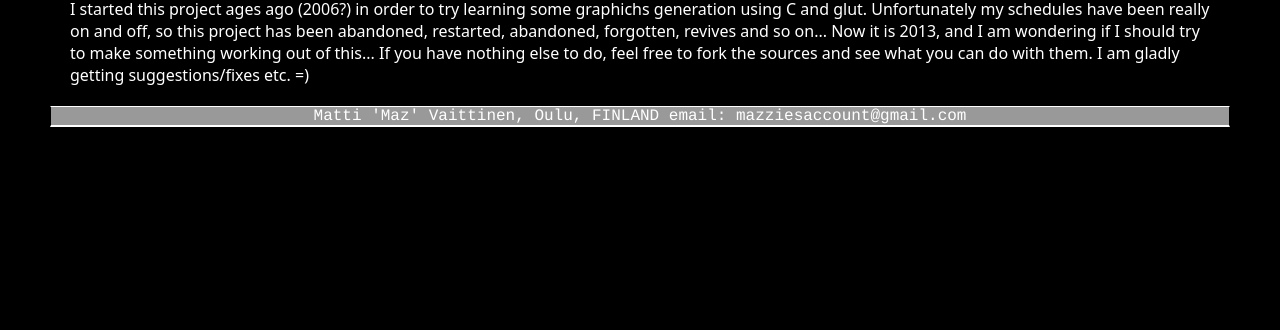
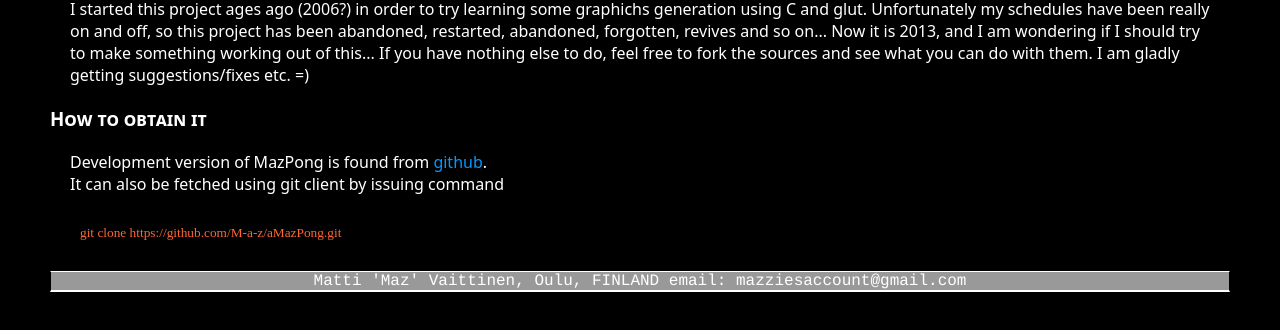
Before and after one commit to M-a-z/aMazPong, a plain HTML site: page index.html in a window 1280 px wide. Shown: the part 214-544 px from the top of the page. Drawn offline with Linux system fonts and the light colour scheme.

Commit message:
Added how to obtain chapter and edited stylesheet

```diff
--- a/index.html
+++ b/index.html
@@ -33,6 +33,13 @@ src="http://pagead2.googlesyndication.com/pagead/show_ads.js">
 <h2 class="header2">General info</h2>
 <p class="normal_chapter">
 I started this project ages ago (2006?) in order to try learning some graphichs generation using C and glut. Unfortunately my schedules have been really on and off, so this project has been abandoned, restarted, abandoned, forgotten, revives and so on... Now it is 2013, and I am wondering if I should try to make something working out of this... If you have nothing else to do, feel free to fork the sources and see what you can do with them. I am gladly getting suggestions/fixes etc. =)
+<h3 class="header2">How to obtain it</h3>
+<p class="normal_chapter">
+Development version of MazPong is found from <a href="https://github.com/M-a-z/aMazPong/">github</a>.<br />
+It can also be fetched using git client by issuing command
+<p class="command_example">
+git clone https://github.com/M-a-z/aMazPong.git
+
 <p class="footer">
 Matti 'Maz'  Vaittinen, Oulu, FINLAND email: mazziesaccount@gmail.com
 </body>
```
Also changed, not shown: style/mazpong.css (+18 -1 lines).
